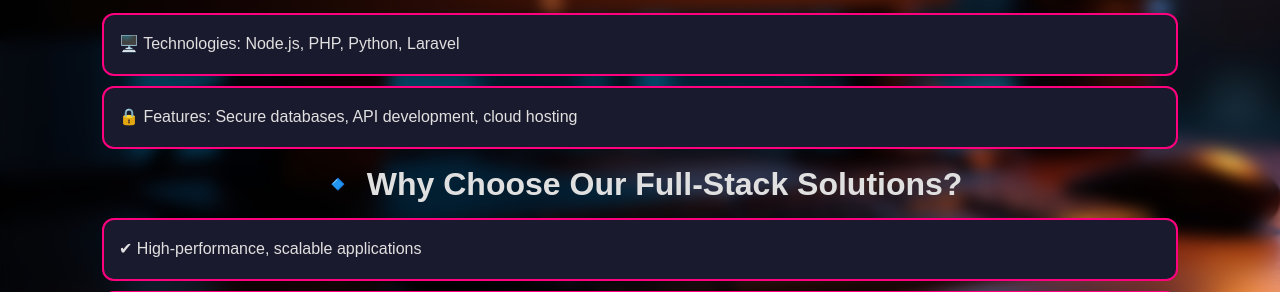
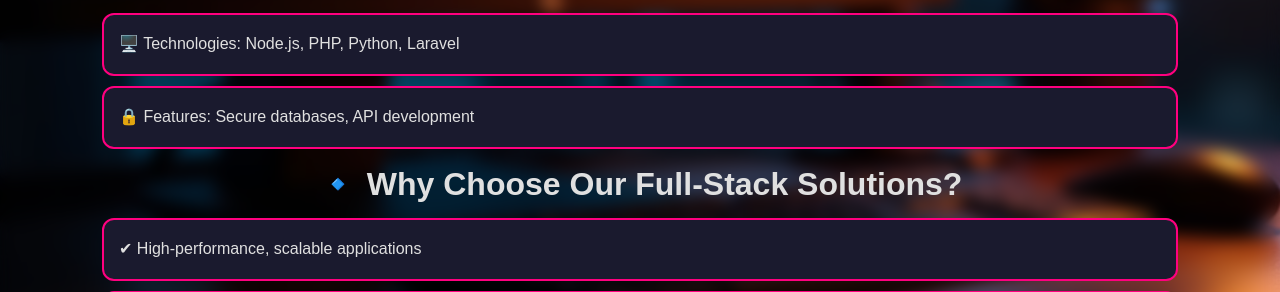
Before and after one commit to divy-mohan/vedmata_web_designing, a Django app: page /services/web_design/ in a window 1280 px wide. Shown: the part 2105-2397 px from the top of the page. Run offline with Django 5.2, Linux system fonts and the light colour scheme.

Commit message:
Update web_design.html
update in web design backend dev

```diff
--- a/templates/services/web_design.html
+++ b/templates/services/web_design.html
@@ -64,7 +64,7 @@
     <h3>Backend Development</h3>
     <ul class="vedmata-list">
         <li>🖥️ Technologies: Node.js, PHP, Python, Laravel</li>
-        <li>🔒 Features: Secure databases, API development, cloud hosting</li>
+        <li>🔒 Features: Secure databases, API development</li>
     </ul>
 
     <h3>🔹 Why Choose Our Full-Stack Solutions?</h3>
```
